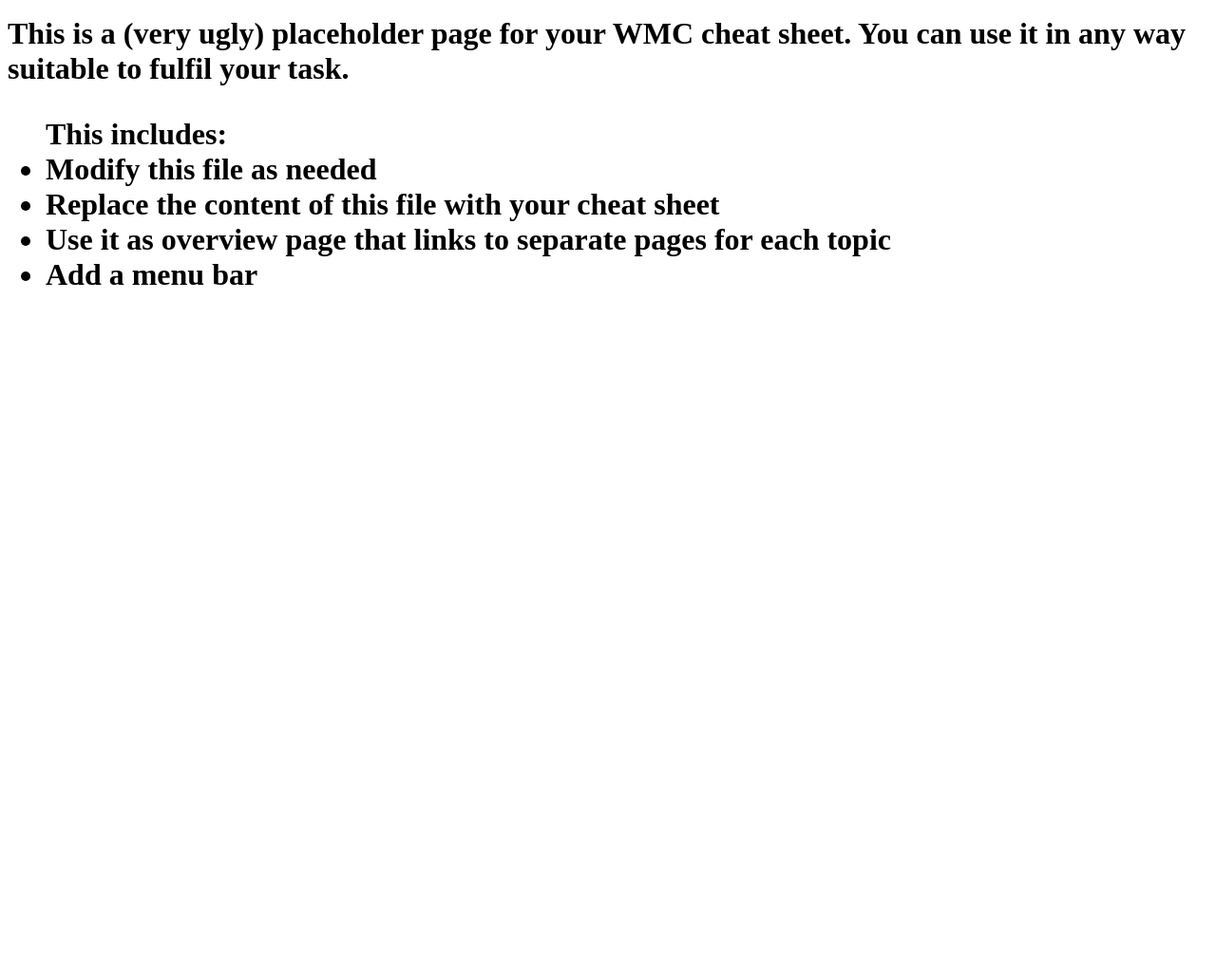
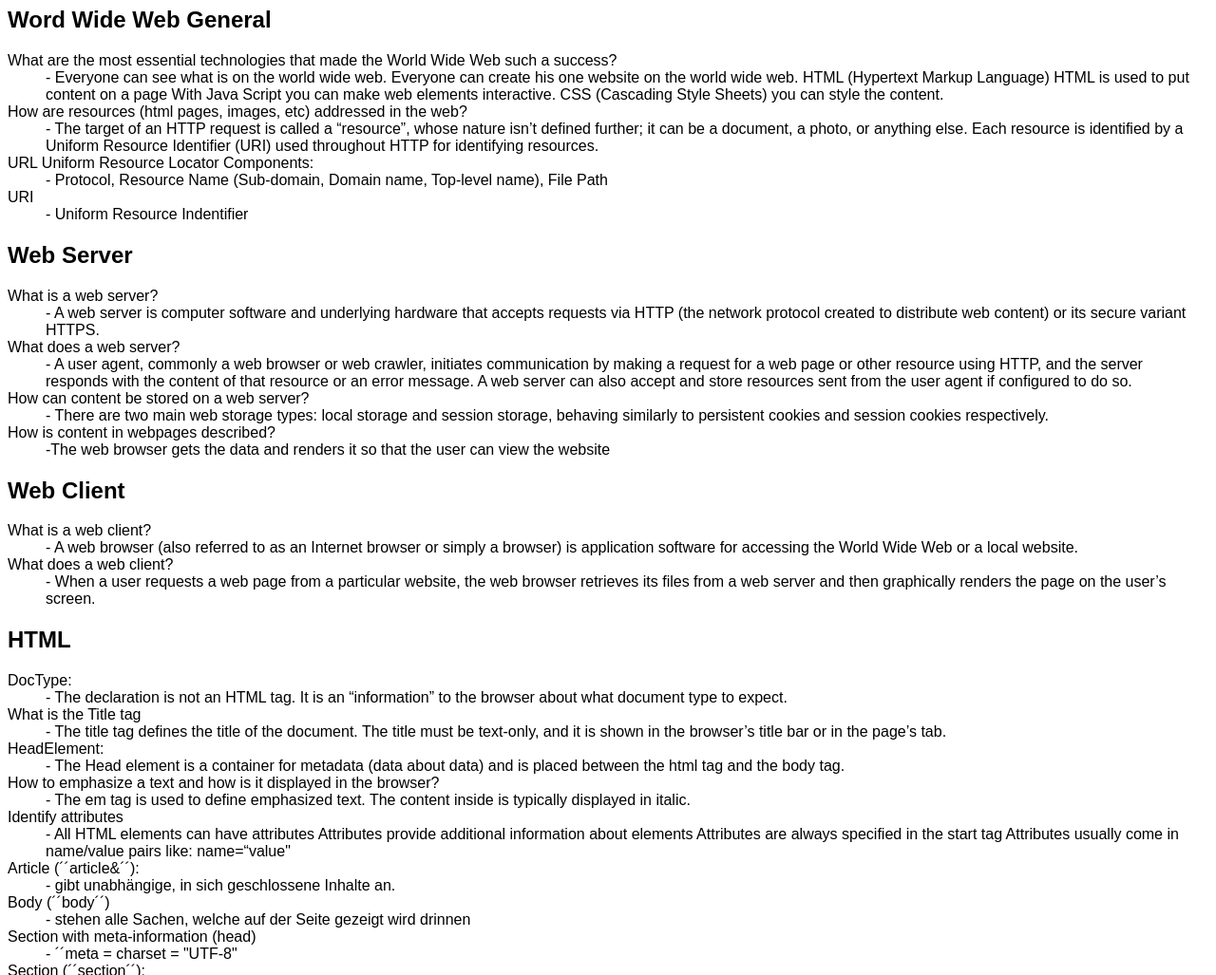
Before and after one commit to if-03-01-2bhif-wmc-2223/floating-assignment-cheat-sheet-Marco-Preinfalk, a plain HTML site: page index.html in a window 1280 px wide. Shown: the part 73-1100 px from the top of the page at 95% size. Before the commit the page ends 800 px from the top, so only its background shows below. Drawn offline with Linux system fonts and the light colour scheme.

Commit message:
Add files via upload

```diff
--- a/index.html
+++ b/index.html
@@ -1,18 +1,102 @@
-<!doctype html>
-<html>
-  <head>
-     <title>Floating Assignment - YOUR TITLE HERE</title>
-  </head>
-  <body>
-    <h1>Floating Assignment - Cheat Sheet<h1>
-      <p>This is a (very ugly) placeholder page for your WMC cheat sheet.
-        You can use it in any way suitable to fulfil your task.</p>
-      <ul>
-        This includes:
-        <li>Modify this file as needed</li>
-        <li>Replace the content of this file with your cheat sheet</li>
-        <li>Use it as overview page that links to separate pages for each topic</li>
-        <li>Add a menu bar</li>
-      </ul>
-  </body>
-</html>
+<!DOCTYPE html>
+<html lang="en">
+<head>
+    <meta charset="UTF-8">
+    <meta http-equiv="X-UA-Compatible" content="IE=edge">
+    <meta name="viewport" content="width=device-width, initial-scale=1.0">
+    <title>Cheatsheet</title>
+    <style>
+        dt {
+            font-family: Arial, Helvetica, sans-serif;
+            size : 5px;
+        }
+        dd {
+          font-family: Arial, Helvetica, sans-serif;
+          size: 3px;
+        }
+        h1 {
+            font-family: Arial, Helvetica, sans-serif;
+        }
+        h2 {
+            font-family: Arial, Helvetica, sans-serif;
+        }
+    </style>
+</head>
+<body>
+<h1 id="cheatsheet-for-wmc">Cheatsheet for WMC</h3>
+<h2 id="word-wide-web-general">Word Wide Web General</h2>
+<dl>
+<dt> What are the most essential technologies that made the World Wide Web such a success? </dt>
+<dd>- Everyone can see what is on the world wide web. Everyone can create his one website on the world wide web. HTML (Hypertext Markup Language) HTML is used to put content on a page With Java Script you can make web elements interactive. CSS (Cascading Style Sheets) you can style the content. </dd>
+<dt> How are resources (html pages, images, etc) addressed in the web? </dt>
+<dd>- The target of an HTTP request is called a “resource”, whose nature isn’t defined further; it can be a document, a photo, or anything else. Each resource is identified by a Uniform Resource Identifier (URI) used throughout HTTP for identifying resources. </dd>
+<dt>URL Uniform Resource Locator Components: </dt>
+<dd>- Protocol, Resource Name (Sub-domain, Domain name, Top-level name), File Path </dd>
+<dt>URI </dt>
+<dd>- Uniform Resource Indentifier </dd>
+</dl>
+<h2 id="web-server">Web Server</h2>
+<dl>
+<dt>What is a web server? </dt>
+<dd>- A web server is computer software and underlying hardware that accepts requests via HTTP (the network protocol created to distribute web content) or its secure variant HTTPS. </dd>
+<dt> What does a web server? </dt>
+<dd>- A user agent, commonly a web browser or web crawler, initiates communication by making a request for a web page or other resource using HTTP, and the server responds with the content of that resource or an error message. A web server can also accept and store resources sent from the user agent if configured to do so. </dd>
+<dt>How can content be stored on a web server? </dt>
+<dd>- There are two main web storage types: local storage and session storage, behaving similarly to persistent cookies and session cookies respectively. </dd>
+<dt> How is content in webpages described? </dt>
+<dd>-The web browser gets the data and renders it so that the user can view the website </dd>
+</dl>
+<h2 id="web-client">Web Client</h2>
+<dl>
+<dt> What is a web client? </dt>
+<dd>- A web browser (also referred to as an Internet browser or simply a browser) is application software for accessing the World Wide Web or a local website.</dd>
+<dt> What does a web client?</dt>
+<dd>- When a user requests a web page from a particular website, the web browser retrieves its files from a web server and then graphically renders the page on the user’s screen.</dd>
+</dl>
+  <h2 id="html">HTML</h2>
+  <dl>
+ <dt>DocType: </dt>
+<dd>- The declaration is not an HTML tag. It is an “information” to the browser about what document type to expect. </dd>
+<dt>What is the Title tag</dt>
+<dd>- The title tag defines the title of the document. The title must be text-only, and it is shown in the browser’s title bar or in the page’s tab. </dd>
+<dt>HeadElement: </dt>
+<dd>- The Head element is a container for metadata (data about data) and is placed between the html tag and the body tag. </dd>
+<dt>How to emphasize a text and how is it displayed in the browser? </dt>
+<dd>- The em tag is used to define emphasized text. The content inside is typically displayed in italic. </dd>
+<dt>Identify attributes </dt>
+<dd>- All HTML elements can have attributes Attributes provide additional information about elements Attributes are always specified in the start tag Attributes usually come in name/value pairs like: name=“value" </dd>
+<dt>Article (´´article&´´): </dt>
+<dd>- gibt unabhängige, in sich geschlossene Inhalte an. </dd>
+<dt>Body (´´body´´) </dt>
+<dd>- stehen alle Sachen, welche auf der Seite gezeigt wird drinnen </dd>
+<dt>Section with meta-information (head) </dt>
+<dd>- ´´meta = charset = "UTF-8" </dd>
+<dt>Section (´´section´´): </dt>
+<dd>- Der Section Tag definiert einen Abschnitt in einem Dokument. </dd>
+</dl>
+<h2 id="css">Css</h2>
+<dl>
+<dt> components of a css rule:</dt>
+<dd>- Selector (class name, id name or element name that is target), Attribute (name of the attribute you want to style), Value of Property (value that will be assigned to attribute.) </dd>
+<dt> combinators: </dt>
+<dd>-  direct child, descendant, adjacent sibling, sibling </dd>
+<dt> Pseudo classes for the ``a`` element: </dt>
+<dd>- a: link / a: visited / a: hover / a: active ´´/a´´ </dd>
+<dt> Declaration for background image background-image: </dt>
+<dd>- url(“paper.gif”); </dd>
+<dt> Declaration for text alignment (left, right, center, justify): </dt>
+<dd>- Links, recht, Zentriert, Blocksatz, text-align: left; </dd>
+<dt> Declaration for text transformation (uppercase, lowercase, capitalize): </dt>
+<dd>- text-transform:uppercase; Jeweiligen Text in groß oder Kleinbuchstaben </dd>
+<dt> Identify the difference between serif and sans-serif fonts: </dt>
+<dd>- Eine Serife ist eine dekorative Linie oder Verjüngung, die am Anfang und/oder Ende des Stammes eines Buchstabens hinzugefügt wird, Serifenschriften haben diese dekorativen Linien oder Verjüngungen (auch als „Schwänze“ oder „Füße“ bezeichnet), während Sans-Serif-Schriften dies nicht haben </dd>
+<dt> Declarations for font families: </dt>
+<dd>- Die font-family CSS-Eigenschaft gibt eine priorisierte Liste mit einem oder mehreren Schriftfamiliennamen und/oder generischen Familiennamen für das ausgewählte Element an. </dd>
+<dt> Declarations for font style normal and italic normal: </dt>
+<dd>- Der Text wird normal angezeigt, itali: der Text wird kursiv angezeigt </dd>
+<dt> Declarations for font sizes:
+<dd>- Die CSS- Eigenschaft legt die Größe der Schriftart fest. </dd>
+<dt> Declarations for font weights: </dt>
+<dd>- Die CSS- Eigenschaft legt die Stärke (oder Fettigkeit) der Schriftart fest. </dd>
+
+</dl>
```
